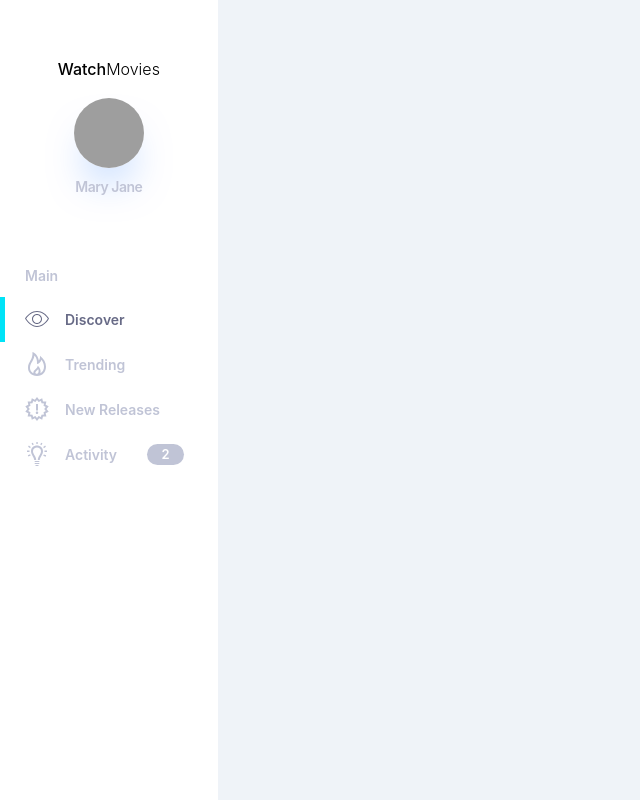
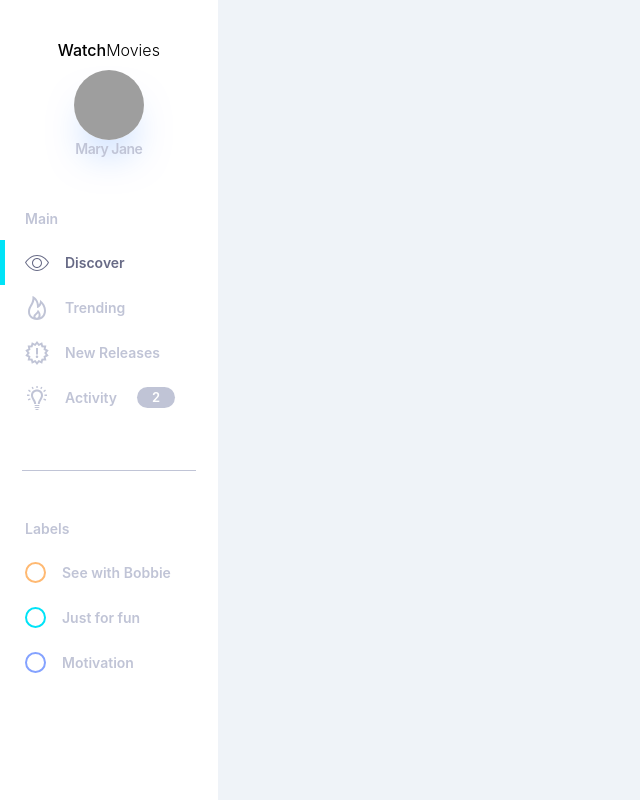
Before and after one commit to Trapa-Eureka/movie-dashboard, a React (Create React App) app: page / in a window 1280 px wide. Shown: the whole page, without its empty margins (0-640 px from the left). Built offline with nearby package versions, Linux system fonts and the light colour scheme; grey boxes are pictures that could not be loaded.

Commit message:
left menu style done

```diff
--- a/src/App.css
+++ b/src/App.css
@@ -11,7 +11,7 @@ ul, li {
 }
 .App .left {
   display: grid;
-  grid-template-rows: repeat(3, 1fr);
+  grid-template-rows: repeat(4, max-content);
   grid-gap: 0;
 }
 .left .info {
@@ -62,14 +62,21 @@ ul, li {
   grid-template-rows: repeat(5, min-content);
   grid-gap: 0;
 }
-.menu span {
+.label-tag {
+  display: grid;
+  grid-template-rows: repeat(4, min-content);
+  grid-gap: 0;
+}
+
+.menu span, .label-tag span {
   padding-left: 25px;
   color: #c0c4d6;
   font-size: 14px;
   font-weight: 600;
   margin-bottom: 13px;
 }
-.menu li {
+
+.menu li, .label-tag li {
   display: grid;
   grid-template-columns: repeat(2, max-content);
   grid-gap: 0;
@@ -85,11 +92,37 @@ ul, li {
   height: 24px;
   fill: #c0c4d6;
 }
-.menu li p {
+.label-tag li .circle {
+  display: flex;
+  justify-content: flex-start;
+  align-self: center;
+  margin-right: 16px;
+  width: 17px;
+  height: 17px;
+  border-radius: 15px;
+}
+.label-tag li:nth-of-type(1) .circle {
+  border: 2px solid #ffb972;
+}
+.label-tag li:nth-of-type(2) .circle {
+  border: 2px solid #00e3f7;
+}
+.label-tag li:nth-of-type(3) .circle {
+  border: 2px solid #84a2ff;
+}
+
+.menu li p, .label-tag li p {
   font-size: 14px;
   font-weight: 600;
   color: #c0c4d6;
+  cursor: pointer;
 }
+
+.menu li p:hover {
+  color: #676a86;
+  fill: #676a86;
+}
+
 .menu li.activity {
   display: grid;
   grid-template-columns: repeat(3, max-content);
@@ -99,16 +132,16 @@ li.activity .count {
   display: flex;
   justify-content: center;
   align-self: center;
-  width: 37px;
+  width: auto;
   height: 15px;
-  padding: 3px 0;
+  padding: 3px 15px;
   line-height: 15px;
   border-radius: 15px;
   background-color: #c0c4d6;
   color: #fff;
   font-size: 13px;
   font-weight: 600;
-  margin-left: 30px;
+  margin-left: 20px;
 }
 .menu li.selected {
   background-image: linear-gradient(to right, #00e3f7 3%, #ffffff 1%);
@@ -118,6 +151,20 @@ li.selected svg, li.selected p {
   fill: #676a86;
 }
 
+.left .divide-area {
+  display: grid;
+  grid-template-columns: 1fr;
+  height: 100px;
+}
+.divide-area .divide {
+  display: flex;
+  justify-content: center;
+  align-self: center;
+  width: 80%;
+  height: 1px;
+  margin: 0 auto;
+  background-color: #c0c4d6;
+}
 
 .App-logo {
   animation: App-logo-spin infinite 20s linear;
--- a/src/App.js
+++ b/src/App.js
@@ -42,7 +42,24 @@ class App extends Component {
               <div className="count">2</div>
             </li>
           </ul>
-          <div className="label-tag"></div>
+          <div className="divide-area">
+            <div className="divide"></div>
+          </div>
+          <ul className="label-tag">
+            <span>Labels</span>
+            <li>
+              <div className="circle"></div>
+              <p>See with Bobbie</p>
+            </li>
+            <li>
+              <div className="circle"></div>
+              <p>Just for fun</p>
+            </li>
+            <li>
+              <div className="circle"></div>
+              <p>Motivation</p>
+            </li>
+          </ul>
         </div>
         <div className="movie"></div>
       </div>
```
